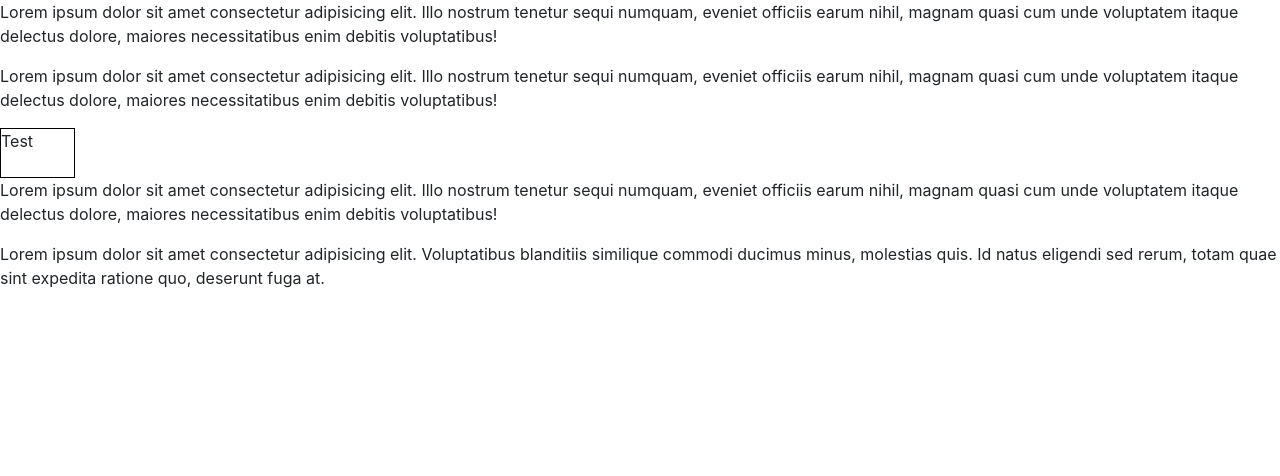
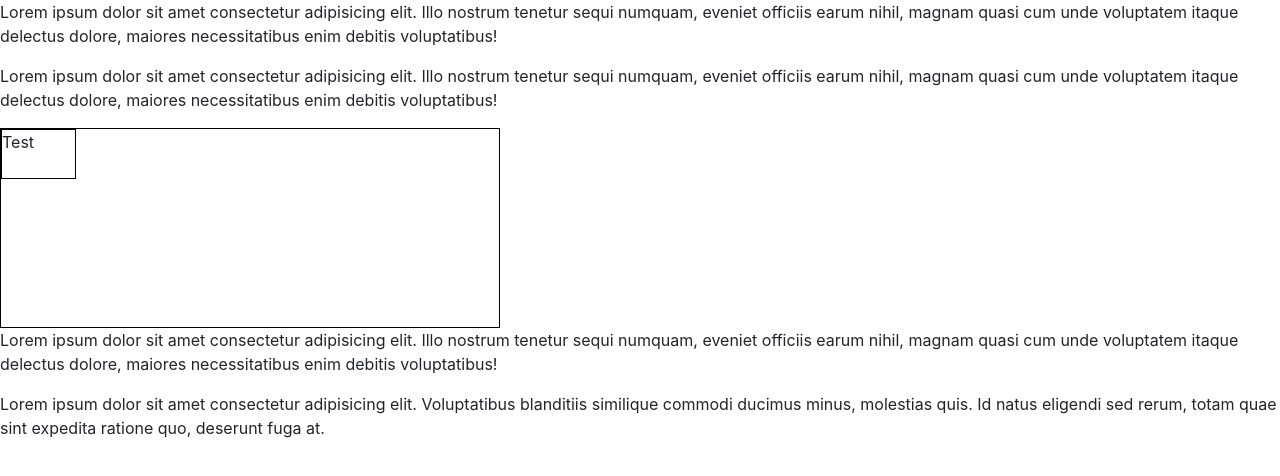
Before and after one commit to jkatnik/ng-darg-and-drop, an Angular app: page / in a window 1280 px wide. Shown: the top 476 px of the page. Built offline with nearby package versions, Linux system fonts and the light colour scheme.

Commit message:
drag-iniside-box

```diff
--- a/src/app/app.component.html
+++ b/src/app/app.component.html
@@ -2,9 +2,12 @@
 <p>Lorem ipsum dolor sit amet consectetur adipisicing elit. Illo nostrum tenetur sequi numquam, eveniet officiis earum nihil, magnam quasi cum unde voluptatem itaque delectus dolore, maiores necessitatibus enim debitis voluptatibus!</p>
 <p>Lorem ipsum dolor sit amet consectetur adipisicing elit. Illo nostrum tenetur sequi numquam, eveniet officiis earum nihil, magnam quasi cum unde voluptatem itaque delectus dolore, maiores necessitatibus enim debitis voluptatibus!</p>
 
-<div class="myBox" cdkDrag>
-  Test
+<div style="border: 1px solid black; display: block; width: 500px; height: 200px;" id="box">
+    <div class="myBox" cdkDrag cdkDragBoundary="#box">
+      Test
+    </div>
 </div>
+
 
 <p>Lorem ipsum dolor sit amet consectetur adipisicing elit. Illo nostrum tenetur sequi numquam, eveniet officiis earum nihil, magnam quasi cum unde voluptatem itaque delectus dolore, maiores necessitatibus enim debitis voluptatibus!</p>
 <p>Lorem ipsum dolor sit amet consectetur adipisicing elit. Voluptatibus blanditiis similique commodi ducimus minus, molestias quis. Id natus eligendi sed rerum, totam quae sint expedita ratione quo, deserunt fuga at.</p>
```
